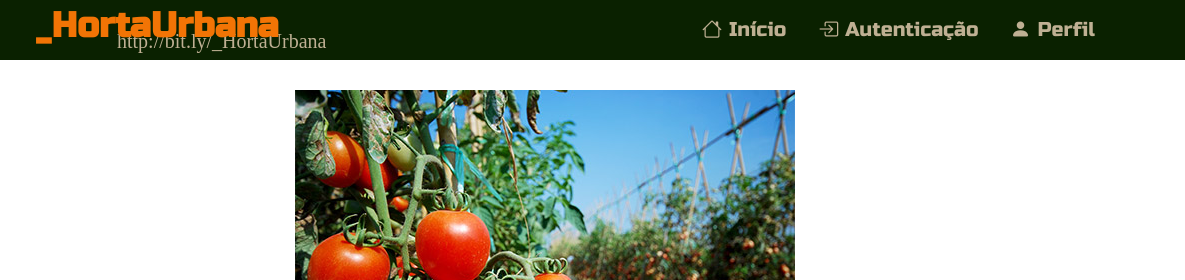
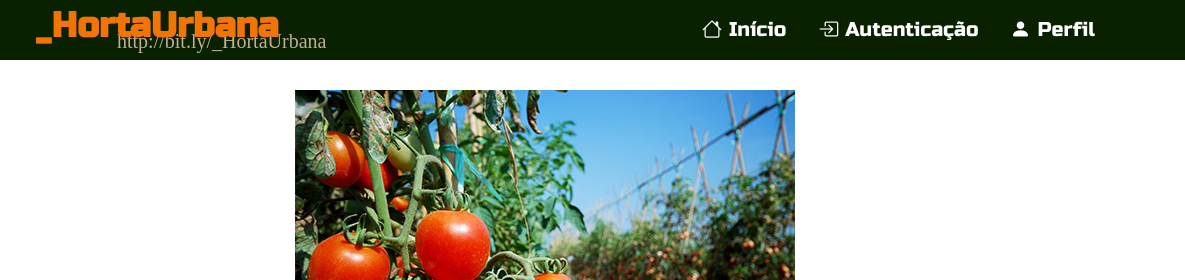
Before and after one commit to ethoshomo/Projeto-HortaUrbana, a plain HTML site: page home.html in a window 1280 px wide. Shown: the top 280 px of the page, 95-1280 px from the left. Drawn offline with nearby package versions, Linux system fonts and the light colour scheme; a web font is replaced by a local one.

Commit message:
MarkDown

```diff
--- a/css/navbar.css
+++ b/css/navbar.css
@@ -26,7 +26,7 @@
 
 /* Configura as opções */
 #navbar ul li a {
-    color: var(--lightBrown);
+    color: var(--white);
     font-size: 20px;
     padding: 10px 5px;
     border-radius: 5px;
--- a/css/root.css
+++ b/css/root.css
@@ -5,6 +5,7 @@
     --lightOrange: #f27405;
     --darkOrange: #BF4904;
     --black: #000000;
+    --white: #fff;
 }
 
 body {
```
Also changed, not shown: README.md, img_mk/CRUD_cel.png (added), img_mk/CRUD_pc.png (added), img_mk/cadastro_cel.png (added), img_mk/cadastro_pc.png (added), img_mk/diagrama.jpeg (added), img_mk/home_cel.png (added), img_mk/home_pc.png (added), img_mk/listaprodutos_cel.png (added), img_mk/listaprodutos_pc.png (added), img_mk/login_cel.png (added), img_mk/login_pc.png (added), img_mk/profile_cel.png (added), img_mk/profile_pc.png (added), 2 more files.
